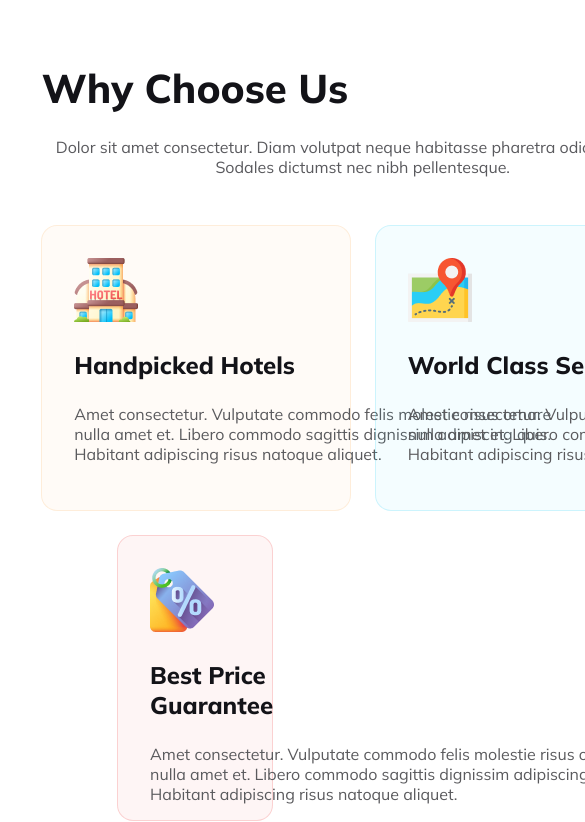
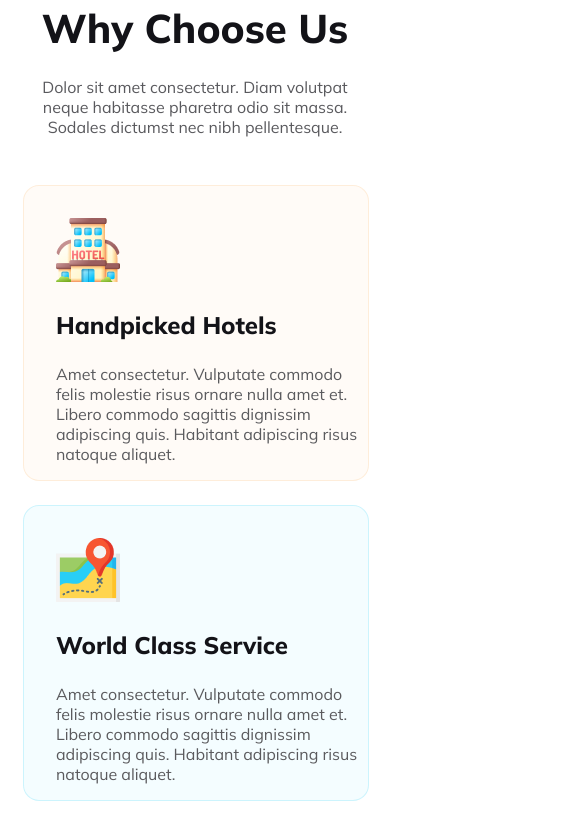
Before and after one commit to MD-YUSUF-1/travel-guide, a plain HTML site: page index.html in a window 390 px wide. Shown: the part 4217-5039 px from the top of the page, 585 px wide, since content can reach past the window. Drawn offline with Linux system fonts and the light colour scheme.

Commit message:
Responsive Why choose us section completed

```diff
--- a/index.html
+++ b/index.html
@@ -117,9 +117,9 @@
 
         <!-- Why choose us section starts here -->
         <section class="choose">
-            <div class="choose-description">
-                <h3 class="choose-heading">Why Choose Us</h3>
-                <p class="choose-content">Dolor sit amet consectetur. Diam volutpat neque habitasse pharetra odio sit
+            <div class="choose-content">
+                <h3>Why Choose Us</h3>
+                <p>Dolor sit amet consectetur. Diam volutpat neque habitasse pharetra odio sit
                     massa. Sodales dictumst nec nibh pellentesque.</p>
             </div>
             <div class="hotel-service">
--- a/styles/responsive.css
+++ b/styles/responsive.css
@@ -69,6 +69,7 @@
         width: 100%;
         height: 100%;
     }
+
     /* destination section */
     .destination{
         margin-top: 24px;
@@ -83,6 +84,19 @@
     .first-img img, .second-img img, .third-img img{
         width: 100%;
     }
+
+    /* Why choose us section */
+    .choose {
+        max-width: 92%;
+        margin-top: 24px;
+    }
+    .hotel-service{
+        flex-direction: column;
+    }
+    .price {
+        width: 100%;
+    }
+
 
     /* Newsletter section */
     .newsletter {
--- a/styles/style.css
+++ b/styles/style.css
@@ -304,7 +304,7 @@ li {
     margin: 100px auto 0px;
 }
 
-.choose-description h3 {
+.choose-content h3 {
     color: #131318;
     text-align: center;
     font-size: 40px;
@@ -312,8 +312,8 @@ li {
     margin-bottom: 0px;
 }
 
-.choose-description p {
-    width: 643px;
+.choose-content p {
+    max-width: 643px;
     margin: 24px auto 0px;
     color: rgba(19, 19, 24, 0.70);
     text-align: center;
@@ -336,7 +336,7 @@ li {
 
 .hotel {
     width: 100%;
-    height: 284px;
+    min-height: 284px;
     border-radius: 16px;
     border: 1px solid rgba(251, 181, 99, 0.20);
     background: rgba(251, 181, 99, 0.05);
@@ -344,7 +344,7 @@ li {
 
 .service {
     width: 100%;
-    height: 284px;
+    min-height: 284px;
     border-radius: 16px;
     border: 1px solid rgba(41, 206, 246, 0.20);
     background: rgba(41, 206, 246, 0.05);
@@ -352,7 +352,7 @@ li {
 
 .price {
     width: 50%;
-    height: 284px;
+    min-height: 284px;
     border-radius: 16px;
     border: 1px solid rgba(233, 68, 68, 0.20);
     background: rgba(233, 68, 68, 0.05);
@@ -362,7 +362,7 @@ li {
 .hotel p,
 .service p,
 .price p {
-    width: 486px;
+    max-width: 486px;
     color: #5A5A5D;
     font-size: 16px;
     font-weight: 400;
@@ -382,10 +382,6 @@ li {
     width: 64px;
     height: 64px;
 }
-
-/* .hotel img
-.service img
-.price img */
 
 
 /* Newsletter section starts */
```
